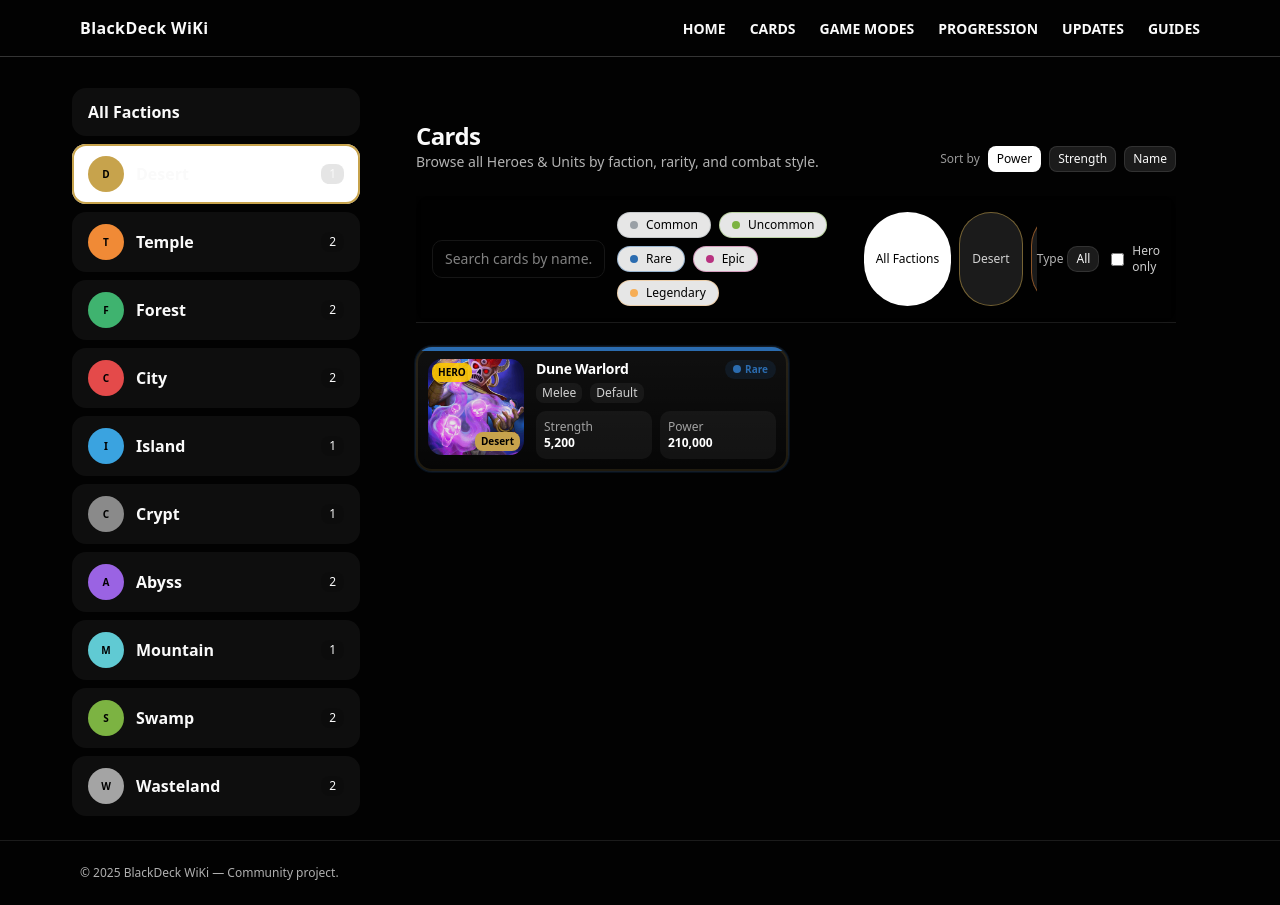
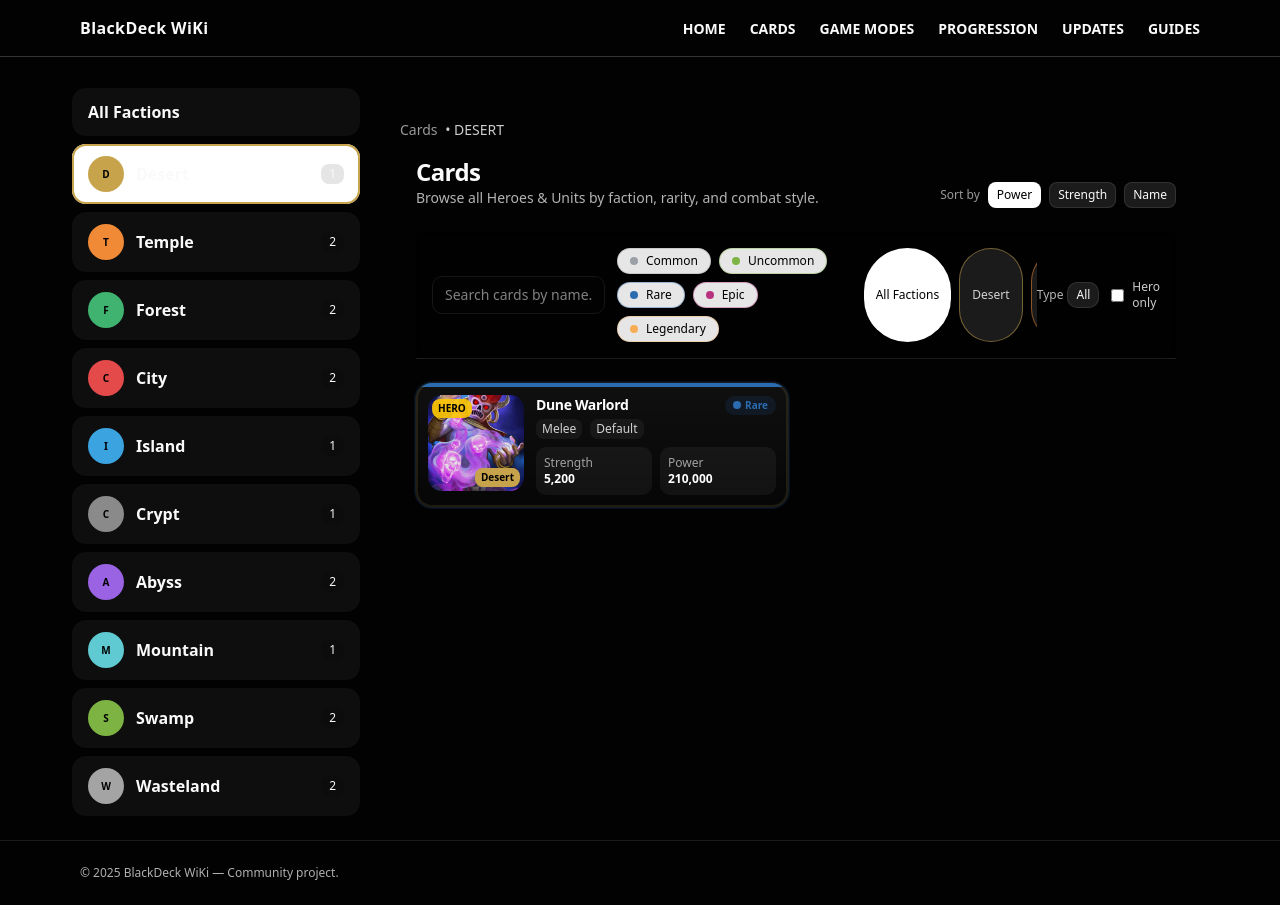
Before and after one commit to shahenwaz/blackdeck_wiki, a Next.js app: page /cards/desert in a window 1280 px wide. Built offline with nearby package versions, Linux system fonts and the light colour scheme.

Commit message:
chore(cards): add breadcrumb to CardsClient showing active faction context

```diff
--- a/app/cards/_client.tsx
+++ b/app/cards/_client.tsx
@@ -3,10 +3,26 @@
 import React from "react";
 import type { Card } from "@/src/types/cards";
 import CardsGrid from "@/components/cards/CardsGrid";
+import { usePathname } from "next/navigation";
 
 export default function CardsClient({ data }: { data: Card[] }) {
+  const pathname = usePathname();
+  const trail = pathname.split("/").filter(Boolean); // e.g. ["cards"] or ["cards","swamp"]
+
   return (
     <div className="mx-auto max-w-7xl px-4 py-8">
+      {/* Small breadcrumb above grid */}
+      <div className="mb-4 text-sm text-white/60">
+        Cards{" "}
+        {trail[1] ? (
+          <span className="ml-1 font-medium text-white/80">
+            • {trail[1].toUpperCase()}
+          </span>
+        ) : (
+          <span className="ml-1 font-medium text-white/80">• All</span>
+        )}
+      </div>
+
       <CardsGrid data={data} />
     </div>
   );
```
